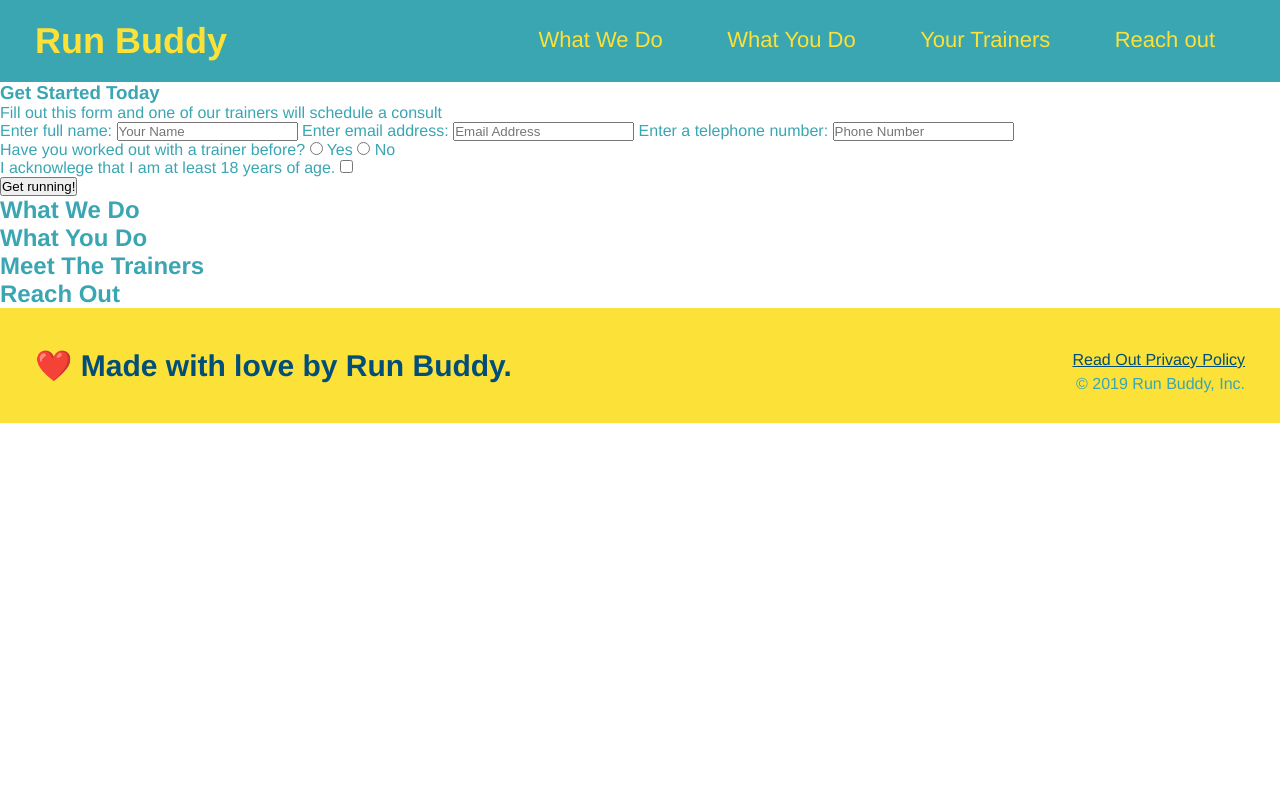
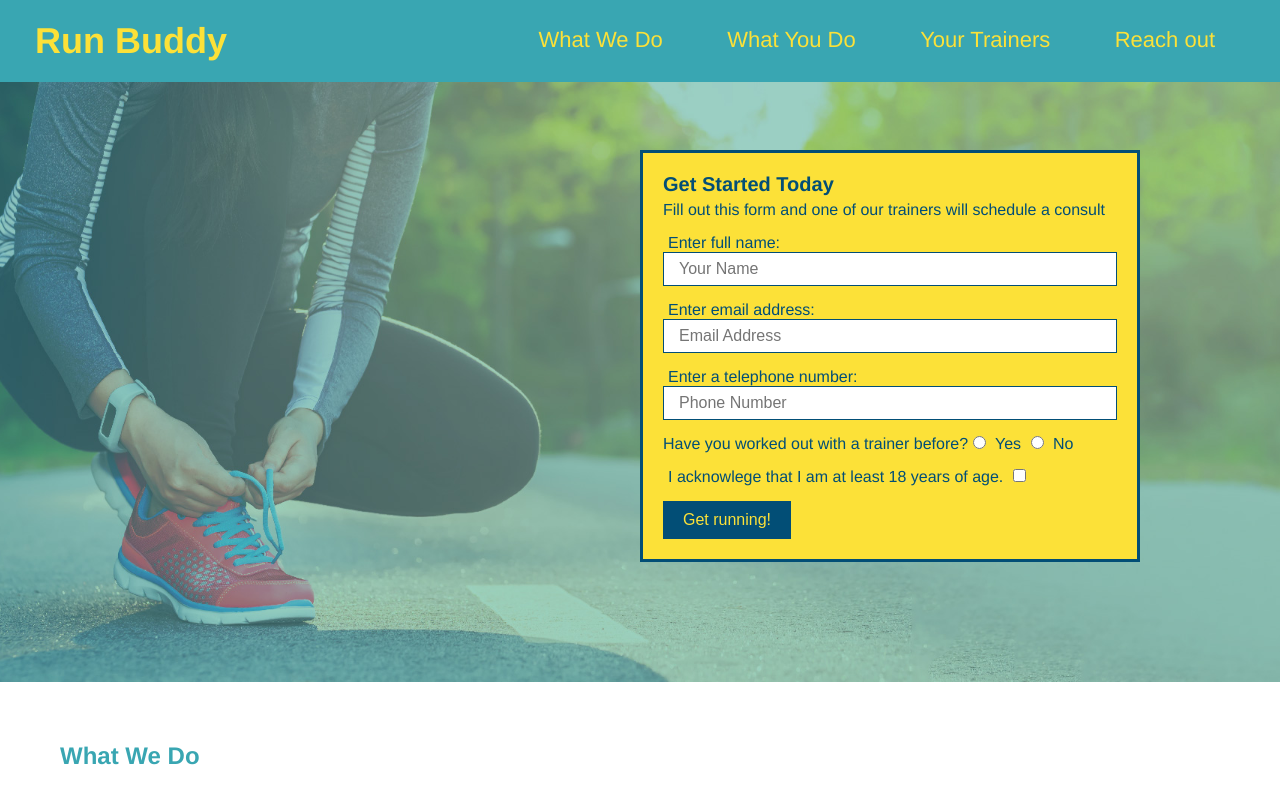
Before and after one commit to Halleys-Comet/run-buddy, a plain HTML site: page index.html in a window 1280 px wide. Shown: the top 800 px of the page. Drawn offline with Linux system fonts and the light colour scheme.

Commit message:
add-heroform-css

```diff
--- a/assets/css/style.css
+++ b/assets/css/style.css
@@ -66,3 +66,58 @@ footer div {
 footer a {
     color: #024e76;
 }
+
+section {
+    padding: 60px;
+}
+
+/* Hero Style Start */
+.hero {
+    background-image: url("../images/hero-bg.jpg");
+    height: 600px;
+    background-size: cover;
+    background-position: center;
+    position: relative;
+}
+
+.hero-form {
+    background-color: #fce138;
+    padding: 20px;
+    width: 500px;
+    color: #024e76;
+    border: solid 3px #024e76;
+    position: absolute;
+    bottom: 120px;
+    right: 140px;
+}
+
+.hero-form h3 {
+    font-size: 20px;
+    margin: 0;
+}
+
+.hero-form p {
+    margin: 5px 0 15px 0;
+}
+
+.form-input {
+    border: 1px solid #024e76;
+    display: block;
+    padding: 7px 15px;
+    font-size: 16px;
+    color: #024e76;
+    width: 100%;
+    margin-bottom: 15px;
+}
+
+.hero-form label {
+    margin: 0 5px;
+}
+
+.hero-form button {
+    color: #fce138;
+    background-color: #024e76;
+    border: none;
+    padding: 10px 20px;
+    font-size: 16px;
+}
--- a/index.html
+++ b/index.html
@@ -33,18 +33,18 @@
         </header>
 
         <!-- hero/jumbotron -->
-        <section>
-            <div>
+        <section class="hero">
+            <div class="hero-form">
                 <h3> Get Started Today</h3>
                 <p>Fill out this form and one of our trainers will schedule a consult</p>
                 <!-- Add form element -->
             <form>
                 <label for="name">Enter full name:</label>
-                <input type="text" placeholder="Your Name" name="name" id="name" />
+                <input type="text" placeholder="Your Name" name="name" id="name" class="form-input" />
                 <label for="email">Enter email address:</label>
-                <input type="email" placeholder="Email Address" name="email" id="email" />
+                <input type="email" placeholder="Email Address" name="email" id="email" class="form-input" />
                 <label for="phone number">Enter a telephone number:</label>
-                <input type="tel" placeholder="Phone Number" name="phone" id="phone" />
+                <input type="tel" placeholder="Phone Number" name="phone" id="phone" class="form-input" />
                 <p>
                     Have you worked out with a trainer before?
                     <input type="radio" name="trainer-confirm" id="trainer-yes" />
```
Also changed, not shown: assets/images/hero-bg.jpg (added).
